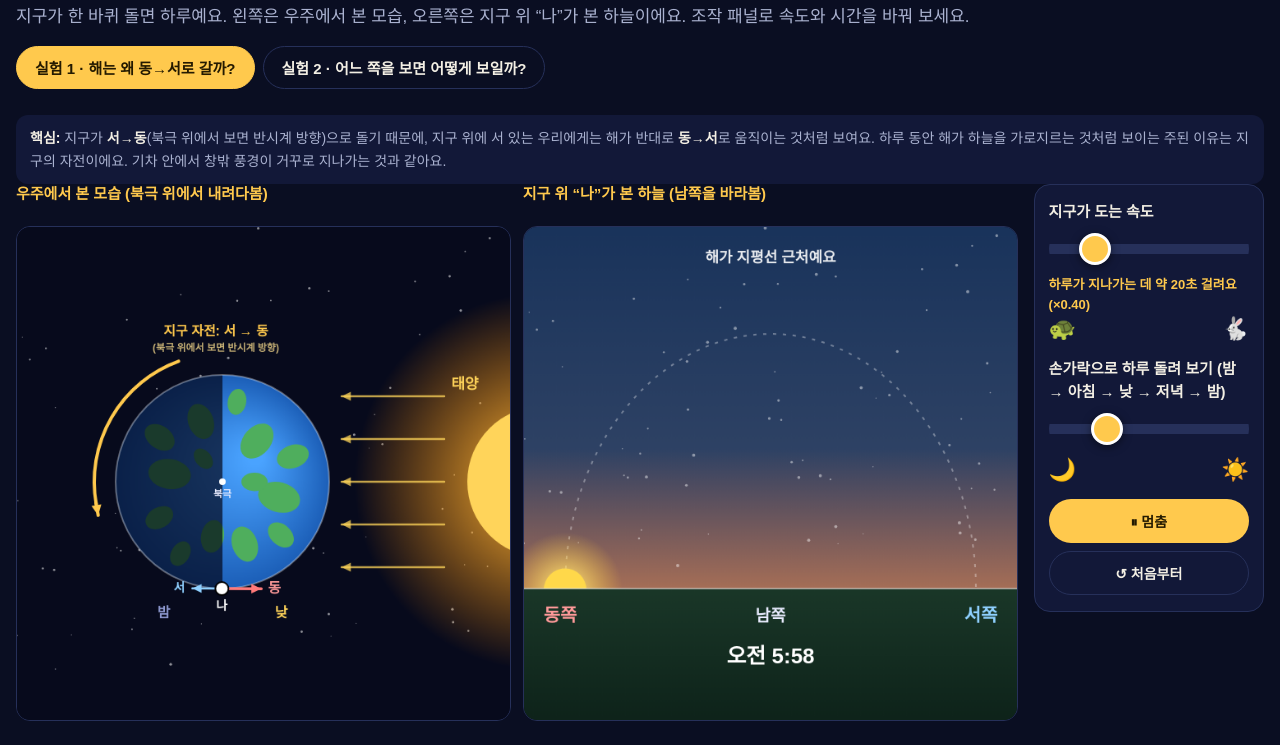
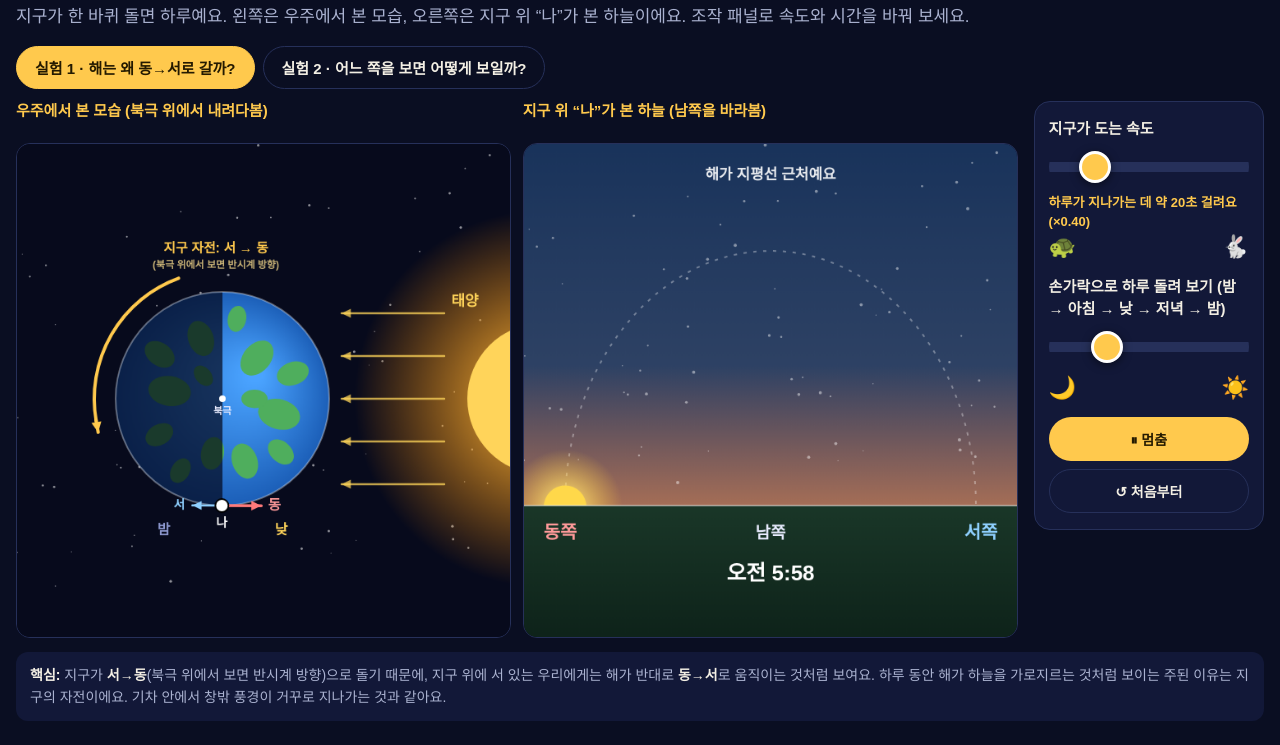
Before and after one commit to NinaEduTalk/nina-edu-earth-rotation, a plain HTML site: page index.html in a window 1280 px wide. Shown: the part 58-803 px from the top of the page. Drawn offline with Linux system fonts and the light colour scheme.

Commit message:
Keep lesson notes below both simulation views

```diff
--- a/index.html
+++ b/index.html
@@ -57,6 +57,7 @@
 <style>
 main{max-width:1800px;padding:16px 16px 24px;display:grid;grid-template-columns:minmax(0,1fr) clamp(208px,18vw,256px);column-gap:16px;align-items:start}
 main>h1,main>.lead,main>.tabs,main>.dirbar,main>.note{grid-column:1/-1}
+main>.note{grid-row:6}
 main>h1{grid-row:1}main>.lead{grid-row:2}main>.tabs{grid-row:3}main>.dirbar{grid-row:4}
 main>.stage{grid-column:1;grid-row:5;display:grid;grid-template-columns:repeat(2,minmax(0,1fr));gap:12px;min-width:0}
 main>.ctl{grid-column:2;grid-row:5;position:static;margin:0;padding:16px 14px;border-radius:16px;box-shadow:none;min-width:0}
@@ -73,7 +74,7 @@ input[type=range]::-moz-range-thumb{width:26px;height:26px;border-width:3px}
 .ctl .btns{gap:8px;display:grid;grid-template-columns:1fr}
 .ctl button{min-height:44px;padding:8px 10px;font-size:14px}
 @media(max-width:900px){main{padding:12px 10px 20px;grid-template-columns:minmax(0,1fr) 200px;column-gap:10px}main>.stage{gap:8px}.panel h2{font-size:13px}main>.ctl{padding:12px}h1{font-size:22px}p.lead{font-size:14px;margin-bottom:10px}}
-@media(max-width:599px){main{grid-template-columns:1fr}main>.stage{grid-template-columns:1fr}main>.ctl{grid-column:1;grid-row:6;margin-top:12px}canvas{max-width:100%}.panel h2{min-height:0}.ctl .btns{grid-template-columns:1fr 1fr}}
+@media(max-width:599px){main>.note{grid-row:7}main{grid-template-columns:1fr}main>.stage{grid-template-columns:1fr}main>.ctl{grid-column:1;grid-row:6;margin-top:12px}canvas{max-width:100%}.panel h2{min-height:0}.ctl .btns{grid-template-columns:1fr 1fr}}
 </style>
 </head>
 <body>
```
